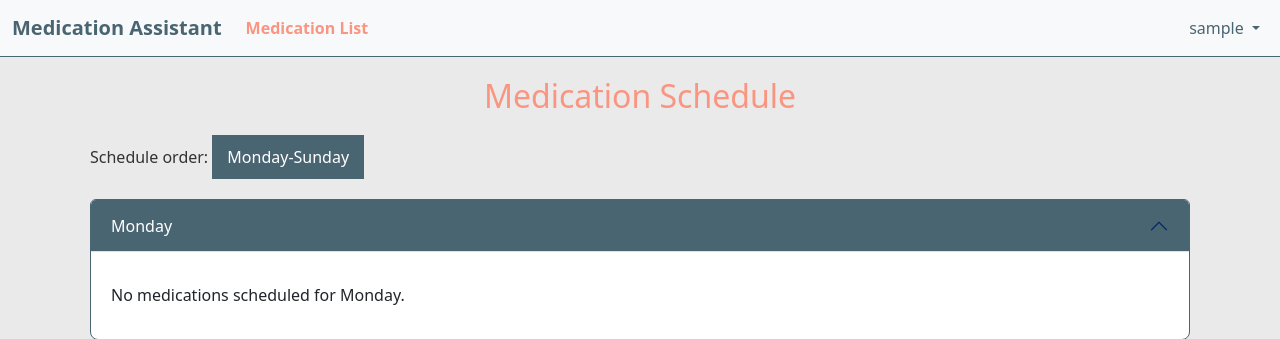
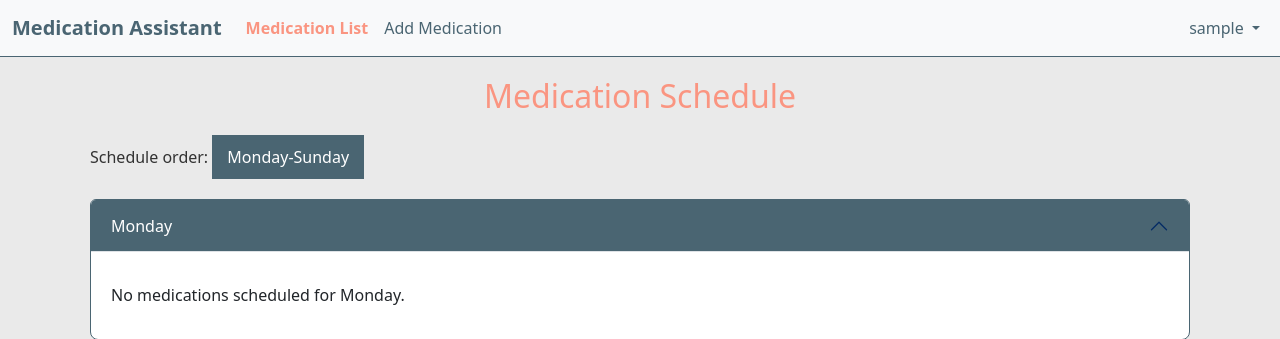
Before and after one commit to Oleksii-Al/medicine-taker, a Django app: page / in a window 1280 px wide. Shown: the top 339 px of the page. Run offline with Django 4.2, Linux system fonts and the light colour scheme; the visitor is signed in with stand-in values (Sample User, id 1); data that the repository does not hold is empty.

Commit message:
Add Medication Add link to main nav

```diff
--- a/templates/base.html
+++ b/templates/base.html
@@ -31,6 +31,7 @@
                 <li class="nav-item">
                     <a class="nav-link text-secondary {% if request.path == medication_url %}active{% endif %}" href="{% url 'medication' %}">Medication List</a>
                 </li>
+                <li><a class="nav-link text-secondary {% if request.path == add_url %}active{% endif %}" href="{% url 'medication_add' %}">Add Medication</a></li>
             </ul>
             <ul class="navbar-nav ms-auto">
                 <li class="nav-item dropdown">
@@ -38,7 +39,6 @@
                         {{ user.username }}
                     </a>
                     <ul class="dropdown-menu dropdown-menu-end bg-light">
-                        <li><a class="dropdown-item text-primary {% if request.path == add_url %}active{% endif %}" href="{% url 'medication_add' %}">Add Medication</a></li>
                         <li><a class="dropdown-item text-danger {% if request.path == logout_url %}active{% endif %}" aria-current="page" href="{% url 'account_logout' %}">Logout</a></li>
                     </ul>
                 </li>
```
